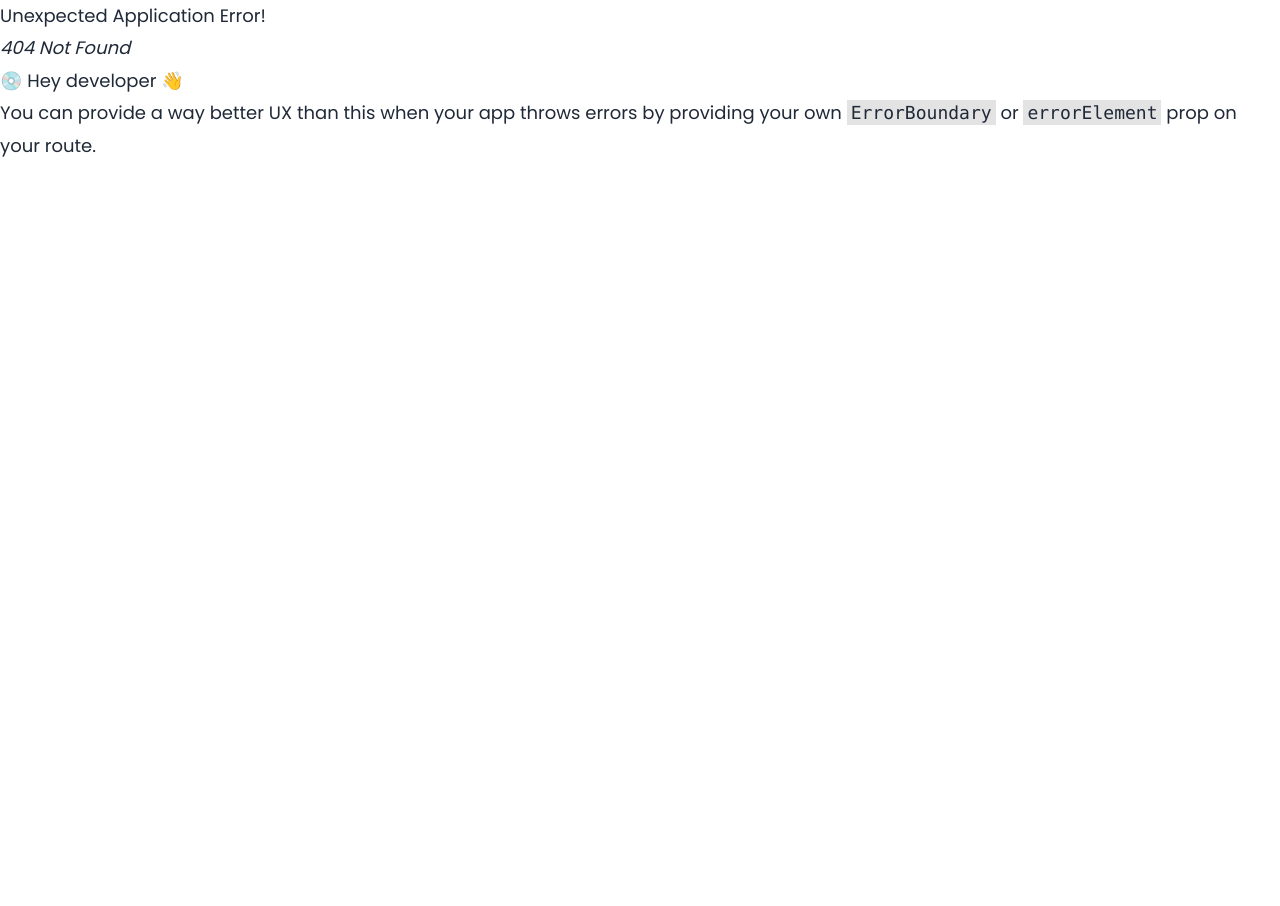
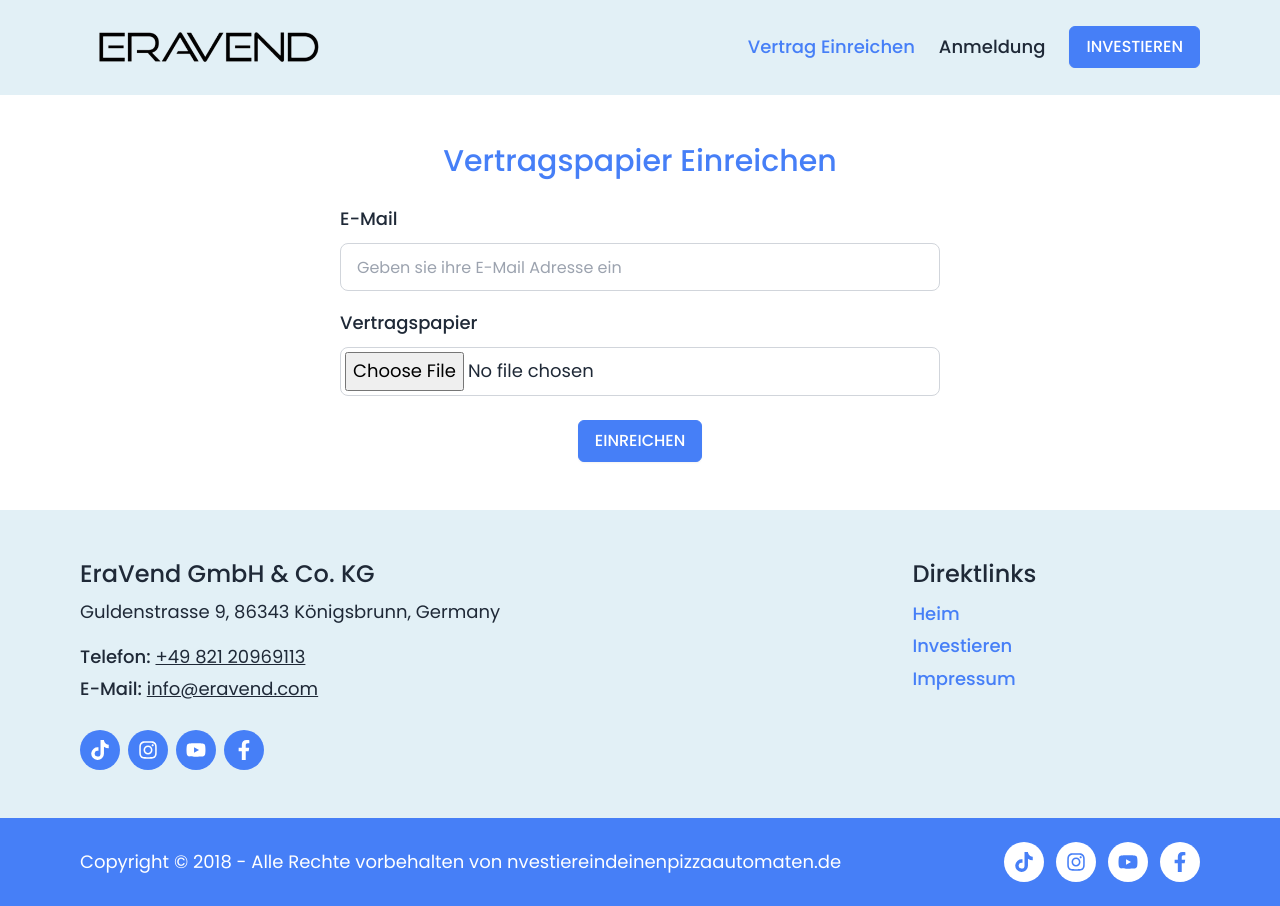
Before and after one commit to Ashik-Himel/eravend-client, a React (Vite) app: page /submit-contract in a window 1280 px wide. Before the commit this address had no page. Before the commit the page ends 800 px from the top, so only its background shows below. Built offline with nearby package versions, Linux system fonts and the light colour scheme.

Commit message:
submit contract page added

```diff
--- a/src/components/header/Header.jsx
+++ b/src/components/header/Header.jsx
@@ -1,12 +1,15 @@
 import { FaArrowLeft } from "react-icons/fa";
-import { Link, useLocation } from "react-router-dom";
+import { FaXmark, FaBars  } from "react-icons/fa6";
+import { Link, NavLink, useLocation } from "react-router-dom";
 import logo from "../../assets/logo.png";
 import machine from "../../assets/machine.png";
 import useContextProvider from "../../hooks/useContextProvider";
+import { useState } from "react";
 
 export default function Header() {
   const { pathname } = useLocation();
   const { readySectionRef } = useContextProvider();
+  const [drawerShow, setDrawerShow] = useState(false);
 
   const handleButtonClick = () => {
     window.scrollTo({
@@ -28,9 +31,16 @@ export default function Header() {
       <div className="container">
         <nav className="py-6 md:py-4 flex justify-between items-center gap-4">
           <Link to='/'>
-            <img src={logo} alt="Logo" className="w-full max-w-[250px]" />
+            <img src={logo} alt="Logo" className="w-full max-w-[150px] lg:max-w-[250px]" />
           </Link>
-          <Link to='/invest' className="btn btn-primary">Investieren</Link>
+
+          <div className={`flex justify-center items-center gap-x-4 lg:gap-x-6 gap-y-6 font-medium bg-white md:bg-transparent fixed top-0 left-0 right-0 overflow-hidden md:static flex-col md:flex-row transition-[bottom] duration-300 z-50 ${drawerShow ? "bottom-0" : "bottom-full"}`}>
+            <NavLink to='/submit-contract' className={({isActive}) => isActive ? "text-primary text-xl md:text-[18px]" : "text-xl md:text-[18px]"} onClick={() => setDrawerShow(false)}>Vertrag Einreichen</NavLink>
+            <NavLink to='/login' className={({isActive}) => isActive ? "text-primary text-xl md:text-[18px]" : "text-xl md:text-[18px]"} onClick={() => setDrawerShow(false)}>Anmeldung</NavLink>
+            <NavLink to='/invest' className="btn btn-primary max-h-[42px]" onClick={() => setDrawerShow(false)}>Investieren</NavLink>
+            <FaXmark className="md:hidden text-3xl absolute top-6 right-6 cursor-pointer select-none" onClick={() => setDrawerShow(false)} />
+          </div>
+          <FaBars className="md:hidden text-3xl cursor-pointer select-none" onClick={() => setDrawerShow(true)} />
         </nav>
 
         <section className={`py-8 md:py-12 2xl:py-20 flex flex-col md:flex-row justify-between items-center gap-8 ${pathname === "/" ? "flex" : "hidden"}`}>
--- /dev/null
+++ b/src/pages/Login.jsx
@@ -0,0 +1,17 @@
+import { Helmet } from "react-helmet-async";
+
+export default function Login() {
+  return (
+    <main>
+      <Helmet>
+        <title>Login - Eravend</title>
+      </Helmet>
+
+      <section className="my-12">
+        <div className="container">
+          <h2 className="text-xl font-medium text-primary text-center">This page is under development.</h2>
+        </div>
+      </section>
+    </main>
+  );
+}
--- /dev/null
+++ b/src/pages/SubmitContract.jsx
@@ -0,0 +1,38 @@
+import { Helmet } from "react-helmet-async";
+
+export default function SubmitContract() {
+  const handleContractSubmit = e => {
+    e.preventDefault();
+
+
+  }
+  return (
+    <main>
+      <Helmet>
+        <title>Submit Contract - Eravend</title>
+      </Helmet>
+
+      <section className="my-12">
+        <div className="container">
+          <form onSubmit={handleContractSubmit}>
+            <h2 className="text-3xl font-medium text-primary text-center mb-6">Vertragspapier Einreichen</h2>
+
+            <div className="w-full max-w-[600px] mx-auto">
+              <label className="block font-medium mb-2" htmlFor="email">E-Mail</label>
+              <input className="input w-full border border-gray-300 mb-4" type="email" name="email" id="email" placeholder="Geben sie ihre E-Mail Adresse ein" required />
+            </div>
+
+            <div className="w-full max-w-[600px] mx-auto">
+              <label className="block font-medium mb-2" htmlFor="paper">Vertragspapier</label>
+              <input className="w-full border border-gray-300 p-1 rounded-lg mb-6" type="file" name="paper" id="paper" required />
+            </div>
+
+            <div className="text-center">
+              <button type="submit" className="btn btn-primary">Einreichen</button>
+            </div>
+          </form>
+        </div>
+      </section>
+    </main>
+  );
+}
```
Also changed, not shown: src/router/Router.jsx (+10 -0 lines).
